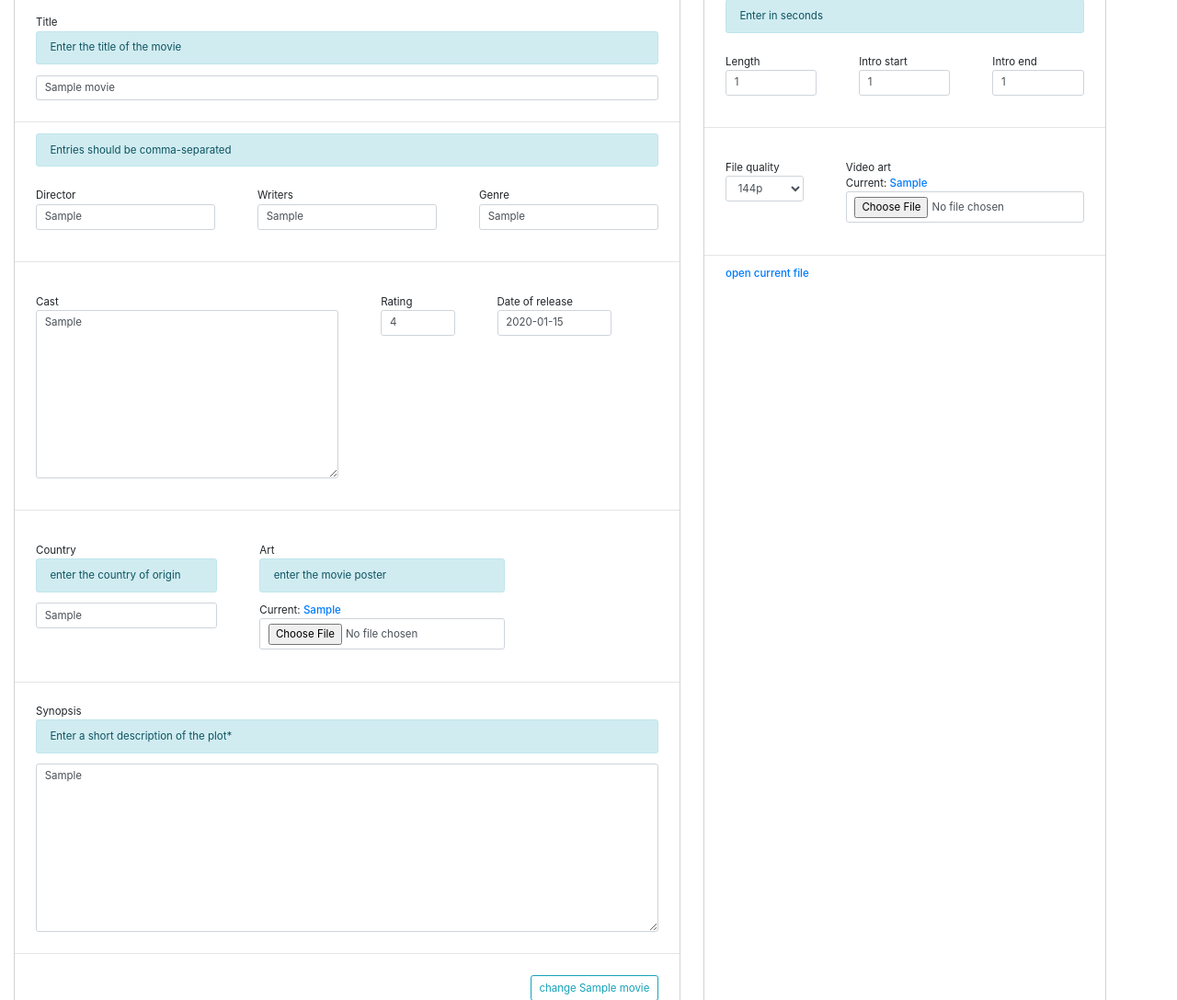
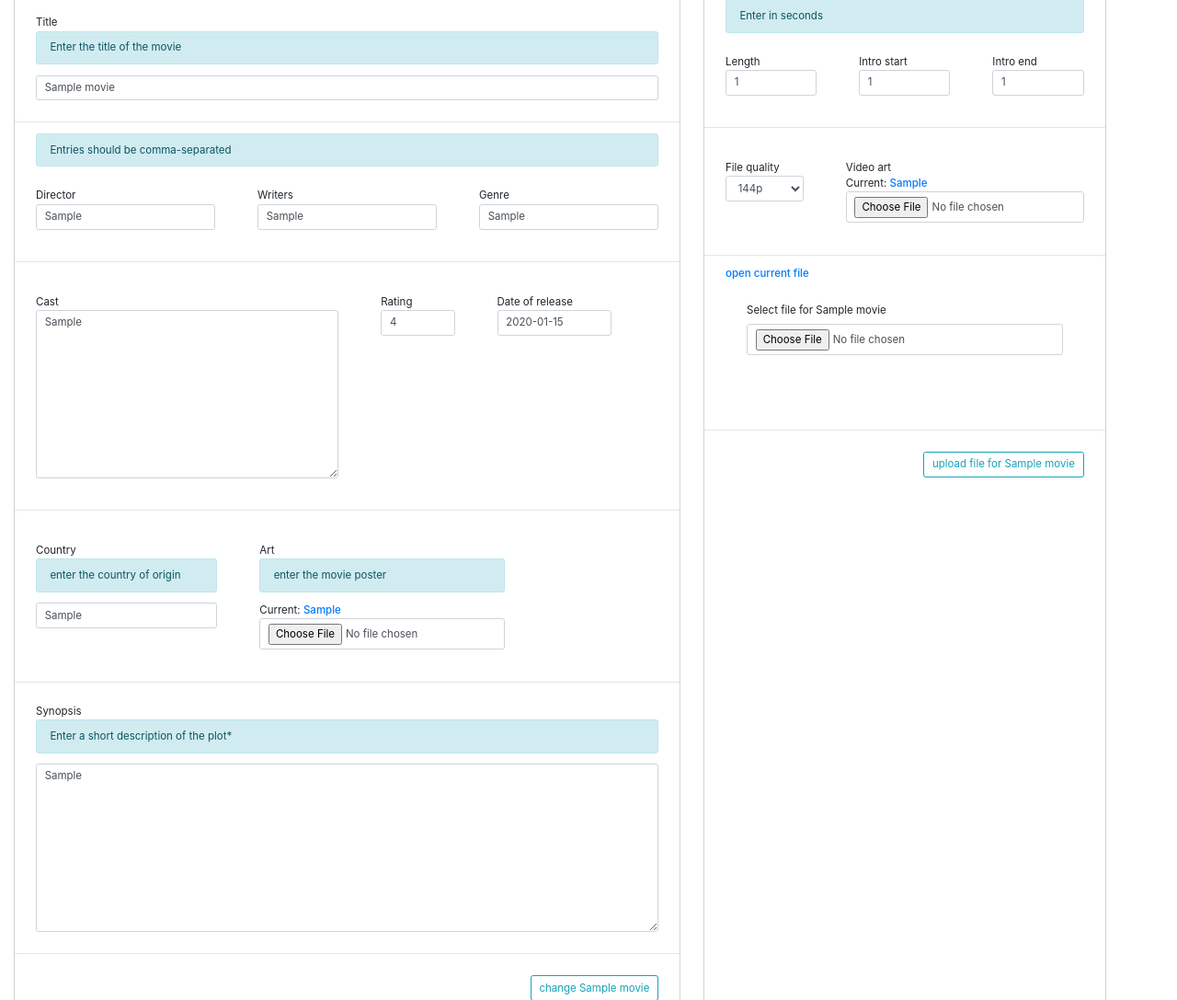
Before and after one commit to muremwa/RedWood, a Django app: page /staff/movies/1/ in a window 1280 px wide. Shown: the part 151-1238 px from the top of the page at 92% size. Run offline with Django 3.2, Linux system fonts and the light colour scheme; a user stored in the database is signed in; tables that the repository leaves empty hold one stand-in row (values such as "Sample post"); some libraries are stand-ins or nearby versions.

Commit message:
video upload markup done

```diff
--- a/redwood/static/staff/css/movie_detail.css
+++ b/redwood/static/staff/css/movie_detail.css
@@ -42,3 +42,31 @@
 #video-upload {
     margin: 0 2em 0 2em;
 }
+
+#upload-field {
+    margin: 2em 0 2em 0;
+    display: flex;
+    flex-direction: row;
+    width: 100%;
+    visibility: hidden;;
+}
+
+#progress-bar {
+    width: 90%;
+    height: 2.7em;
+    border: 1px solid #d1ecf1;
+    border-radius: 3px;
+    overflow: hidden;
+}
+
+#progress-level {
+    height: 2.7em;
+    width: 0%;
+    background-color: teal;
+}
+
+#progress-per {
+    width: 8%;
+    font-size: 2em;
+    text-align: right;
+}
--- a/staff/templates/staff/movie_detail.html
+++ b/staff/templates/staff/movie_detail.html
@@ -238,12 +238,28 @@
 
                 <div id='video-upload'>
                     {% if video_form.file.value %}
-                        <a href="{{ movie.file.file.url}}">open current file</a>
+                        <a href="{{ movie.file.file.url}}" target="_blank" rel="norel">open current file</a>
                     {% endif %}
 
-                    <div id='upload-field'>
+                    <div class="form-group">
+                        <label for="movie-video-file">Select file for {{ movie.title }}</label>
+                        <input type="file" name="video" id="movie-video-file" class="form-control" accept="video/*">
 
+                        <div id='upload-field'>
+                            <div id='progress-bar'>
+                                <div id='progress-level'></div>
+                            </div>
+                            <div class="div-space"></div>
+                            <div id='progress-per'>
+                                <span>0%</span>
+                            </div>
+                        </div>
                     </div>
+                </div>
+
+                <hr />
+                <div class="form-group" style="text-align: right;">
+                    <input class="btn btn-outline-info" type="submit" value="upload file for {{ movie.title }}">
                 </div>
             </form>
         </div>
```
